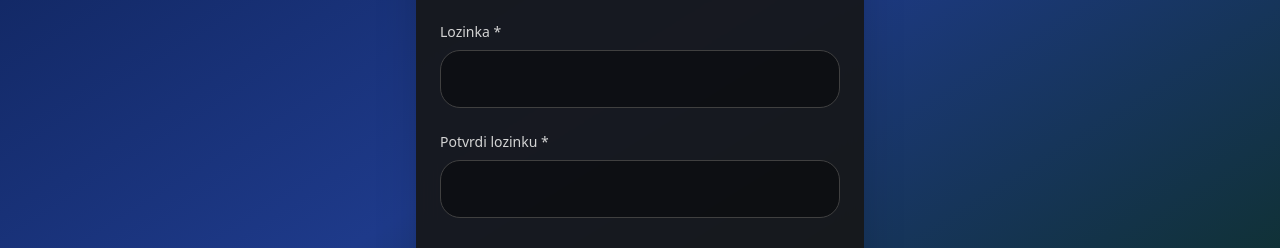
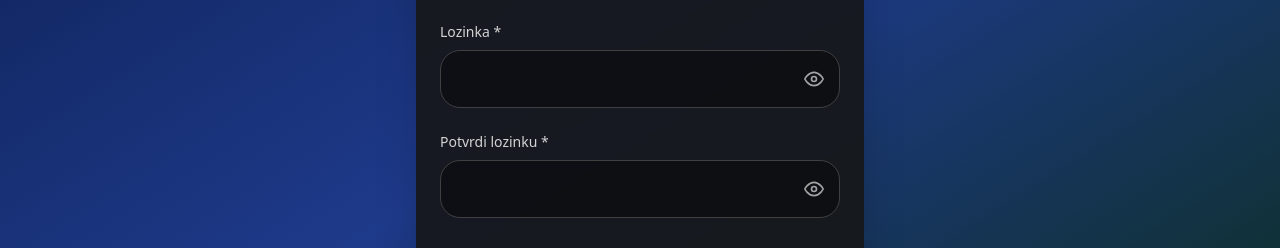
Before and after one commit to stozi93-cell/gym-app, a React (Vite) app: page /register in a window 1280 px wide. Shown: the part 334-582 px from the top of the page. Built offline with nearby package versions, Linux system fonts and the light colour scheme; no server answers.

Commit message:
Oko odradjeno

```diff
--- a/src/auth/Login.jsx
+++ b/src/auth/Login.jsx
@@ -109,6 +109,7 @@ export default function Login() {
   value={password}
   onChange={(v) => updateField("password", v)}
   error={errors.password}
+  togglePassword
 />
             )}
 
--- a/src/auth/Register.jsx
+++ b/src/auth/Register.jsx
@@ -186,19 +186,19 @@ export default function Register() {
               <InputField
   label="Lozinka *"
   type="password"
-                value={form.password}
-                onChange={(v) => updateField("password", v)}
-                error={errors.password}
+  value={form.confirmPassword}
+  onChange={(v) => updateField("confirmPassword", v)}
+  error={errors.confirmPassword}
+  togglePassword
 />
 
               <InputField
   label="Potvrdi lozinku *"
   type="password"
   value={form.confirmPassword}
-                onChange={(v) =>
-                  updateField("confirmPassword", v)
-                }
+  onChange={(v) => updateField("confirmPassword", v)}
   error={errors.confirmPassword}
+  togglePassword
 />
             </>
           )}
--- a/src/components/InputField.jsx
+++ b/src/components/InputField.jsx
@@ -1,3 +1,5 @@
+import { useState } from "react";
+
 export default function InputField({
   label,
   type = "text",
@@ -5,24 +7,74 @@ export default function InputField({
   onChange,
   error,
   placeholder,
+  togglePassword = false,
 }) {
+  const [show, setShow] = useState(false);
+
+  const isPassword = togglePassword && type === "password";
+
   return (
     <div>
       <label className="mb-2 block text-sm text-neutral-300">
         {label}
       </label>
 
+      <div className="relative">
         <input
-        type={type}
+          type={isPassword ? (show ? "text" : "password") : type}
           value={value}
           onChange={(e) => onChange(e.target.value)}
           placeholder={placeholder}
-        className={`w-full rounded-2xl border bg-black/40 px-5 py-4 text-white placeholder-neutral-500 outline-none transition ${
+          className={`w-full rounded-2xl border bg-black/40 px-5 py-4 pr-12 text-white placeholder-neutral-500 outline-none transition ${
             error
               ? "border-red-500 focus:border-red-500"
               : "border-neutral-700 focus:border-brand-blue-500"
           }`}
         />
+
+        {isPassword && (
+  <button
+    type="button"
+    onClick={() => setShow((s) => !s)}
+    className="absolute right-4 top-1/2 -translate-y-1/2 text-neutral-400 hover:text-white transition"
+    aria-label={show ? "Sakrij lozinku" : "Prikaži lozinku"}
+  >
+    {show ? (
+      /* Eye OFF */
+      <svg
+        xmlns="http://www.w3.org/2000/svg"
+        viewBox="0 0 24 24"
+        fill="none"
+        stroke="currentColor"
+        strokeWidth="2"
+        strokeLinecap="round"
+        strokeLinejoin="round"
+        className="h-5 w-5"
+      >
+        <path d="M17.94 17.94A10.94 10.94 0 0 1 12 20C7 20 2.73 16.11 1 12c.64-1.5 1.6-2.87 2.82-4.02" />
+        <path d="M10.58 10.58A3 3 0 0 0 12 15a3 3 0 0 0 1.42-.36" />
+        <path d="M1 1l22 22" />
+        <path d="M9.88 5.09A10.94 10.94 0 0 1 12 4c5 0 9.27 3.89 11 8a11.06 11.06 0 0 1-2.1 3.3" />
+      </svg>
+    ) : (
+      /* Eye ON */
+      <svg
+        xmlns="http://www.w3.org/2000/svg"
+        viewBox="0 0 24 24"
+        fill="none"
+        stroke="currentColor"
+        strokeWidth="2"
+        strokeLinecap="round"
+        strokeLinejoin="round"
+        className="h-5 w-5"
+      >
+        <path d="M1 12s4-8 11-8 11 8 11 8-4 8-11 8-11-8-11-8z" />
+        <circle cx="12" cy="12" r="3" />
+      </svg>
+    )}
+  </button>
+)}
+      </div>
 
       {error && (
         <p className="mt-1 text-xs text-red-400">
```
Lines whose indentation alone changed are shown as unchanged.
